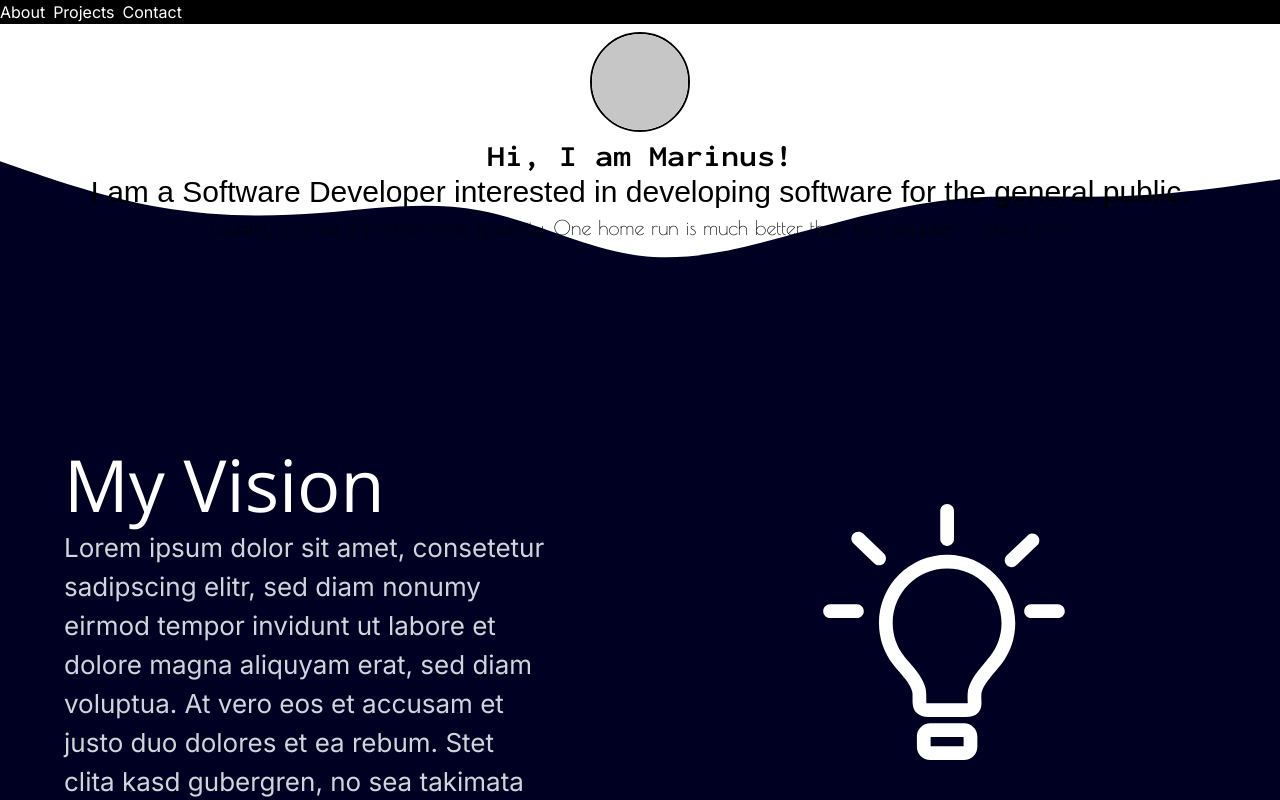
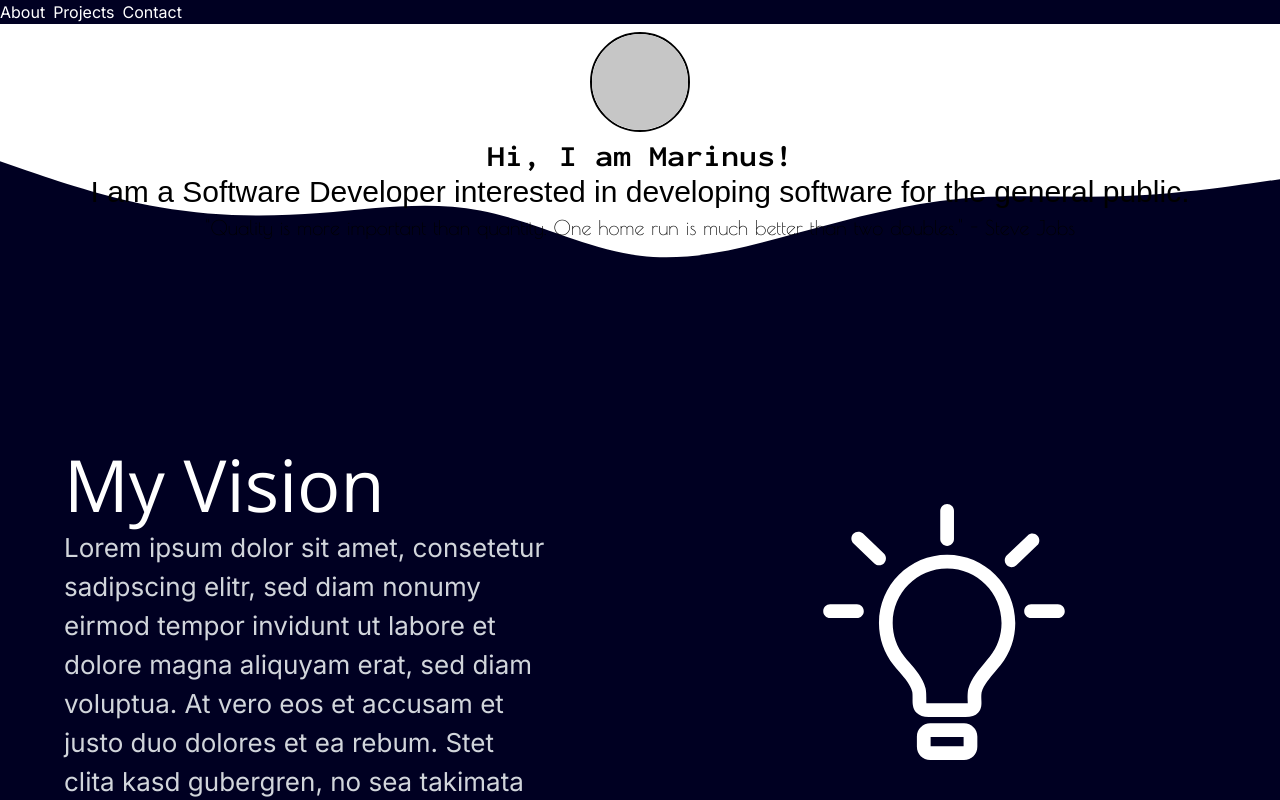
Before and after one commit to marinus-g/portfolio, a Next.js app: page / in a window 1280 px wide. Built offline with nearby package versions, Linux system fonts and the light colour scheme; grey boxes are pictures that could not be loaded; a web font is replaced by a local one.

Commit message:
navbar color

```diff
--- a/app/components/navbar.tsx
+++ b/app/components/navbar.tsx
@@ -62,7 +62,7 @@ export default function Navbar(props: NavbarProps) {
                 </div>) : (
                     <div
                         ref={navbarRef}
-                        className={'fade-in flex flex-row col-span-full w-screen fixed top-0 bg-black text-white'}
+                        className={'fade-in flex flex-row col-span-full w-screen fixed top-0 bg-[#002] text-white'}
                         style={{
                             zIndex: 1000,
                         }}>
```
